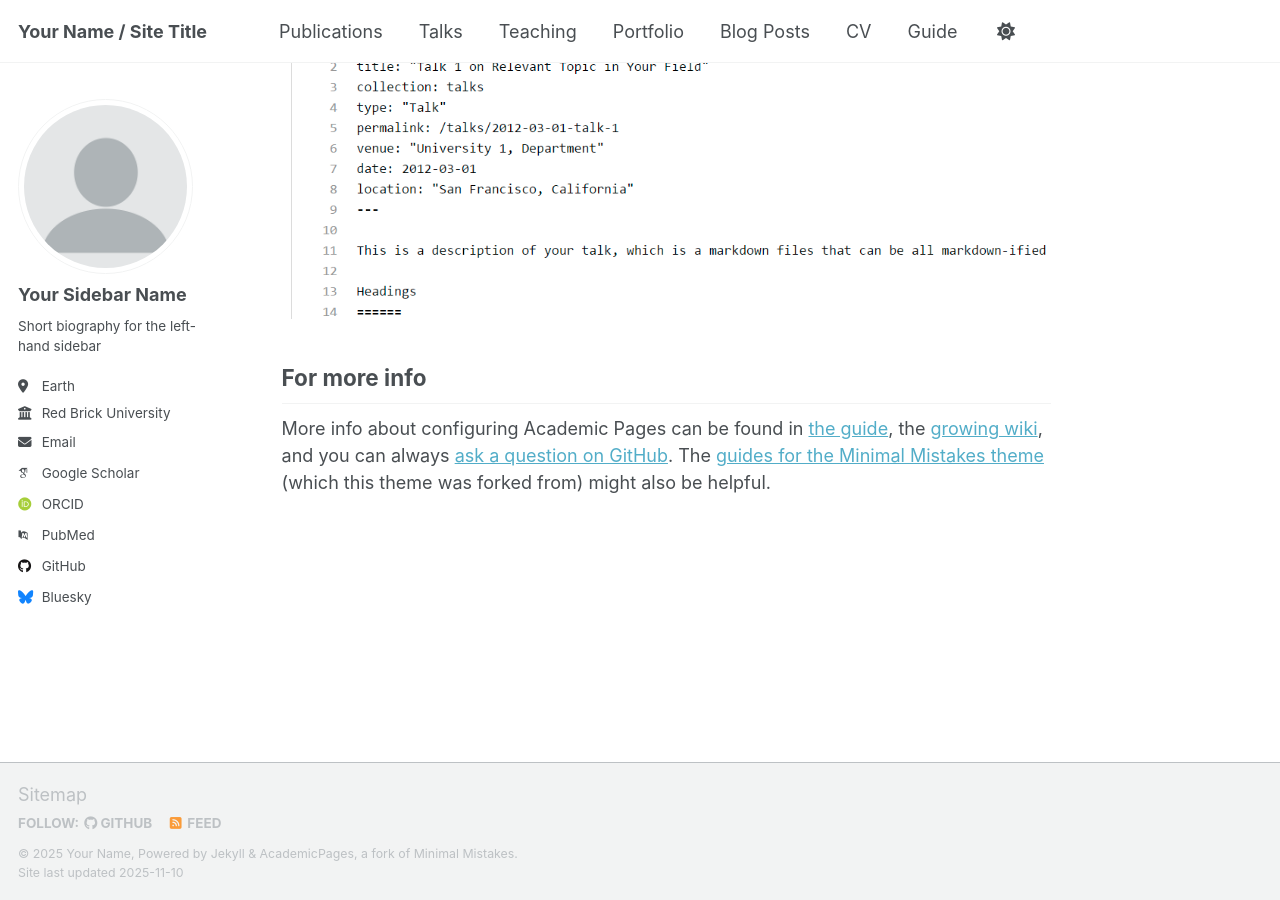
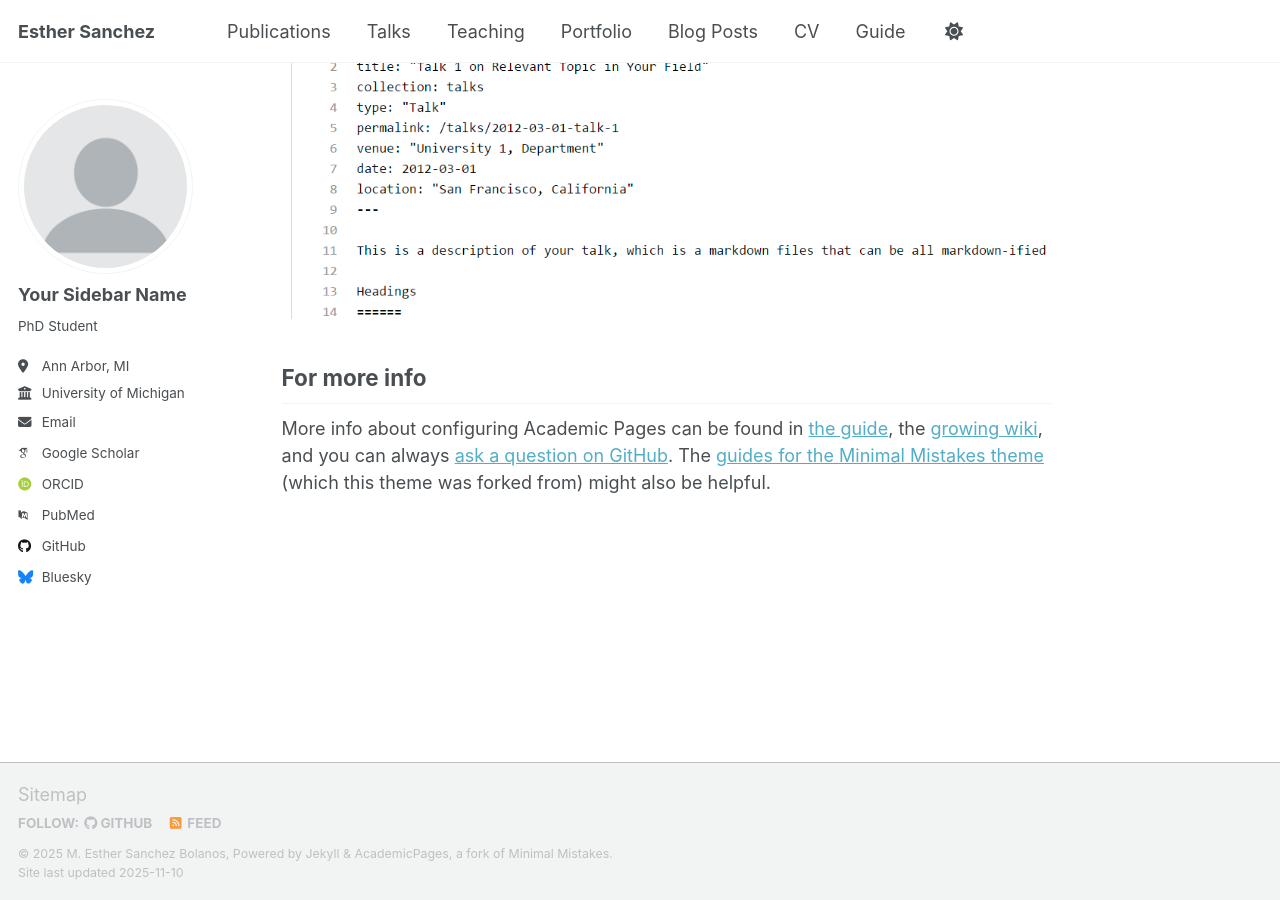
Before and after one commit to esther-sanchez/esther-sanchez.github.io, a Jekyll site: the page built from _pages/about.md, in a window 1280 px wide and 900 px high, scrolled down 2880 px. Built offline with Jekyll 4.4.1, drawn with Linux system fonts in a browser that asks for light colours; some web fonts are replaced; a script that is not in the unit is left out.

Commit message:
Update _config.yml

```diff
--- a/_config.yml
+++ b/_config.yml
@@ -9,14 +9,14 @@
 # Basic Site Settings
 locale                   : "en-US"
 site_theme               : "default" # Currently available options are "default", "air"
-title                    : "Your Name / Site Title"
+title                    : "Esther Sanchez"
 title_separator          : "-"
-name                     : &name "Your Name"
-description              : &description "Your Name's academic portfolio"   # Update this with a general description of your site, this is the default if not overridden by a page
-url                      : https://academicpages.github.io # The base hostname & protocol for your site e.g. "https://[your GitHub username].github.io",
+name                     : &name "M. Esther Sanchez Bolanos"
+description              : &description "PhD Student (Economics & Public Policy), University of Michigan."   # Update this with a general description of your site, this is the default if not overridden by a page
+url                      : https://esther-sanchez.github.io # The base hostname & protocol for your site e.g. "https://[your GitHub username].github.io",
                                                            # or if you already have some other page hosted on Github then use "https://[your GitHub username].github.io/[Your Repo Name]"
 baseurl                  : "" # the subpath of your site, e.g. "/blog"
-repository               : "academicpages/academicpages.github.io"
+repository               : "esther-sanchez/esther-sanchez.github.io"
 
 # Site Author - The following control what appear as part of the author content on the side bar.
 #               If a field is blank the icon and link will not appear, otherwise it will be shown.
@@ -26,11 +26,11 @@ author:
   avatar           : "profile.png"
   name             : "Your Sidebar Name"
   pronouns         : # example: "she/her"
-  bio              : "Short biography for the left-hand sidebar"
-  location         : "Earth"
-  employer         : "Red Brick University"
+  bio              : "PhD Student"
+  location         : "Ann Arbor, MI"
+  employer         : "University of Michigan"
   uri              : # URL
-  email            : "none@example.org"
+  email            : "mesb@umich.edu"
 
   # Academic websites
   academia         : # URL
```
